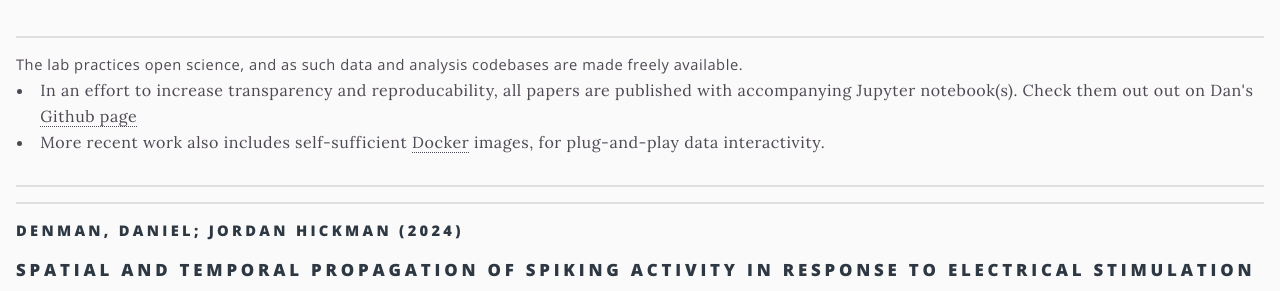
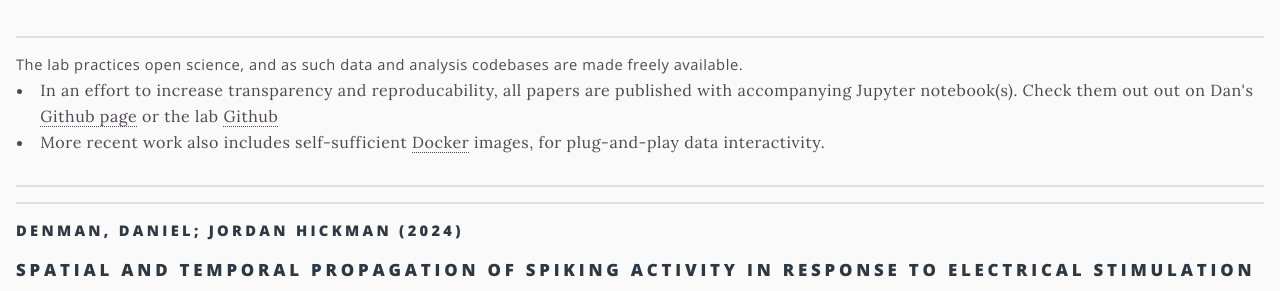
Before and after one commit to denmanlab/denmanlab.github.io, a Jekyll site: the page built from _pages/sharing.html, in a window 1280 px wide and 1299 px high. Shown: the part 393-684 px from the top of the window. Built offline with Jekyll 4.4.1, drawn with Linux system fonts in a browser that asks for light colours.

Commit message:
Update sharing.html to include lab GitHub link
Added a link to the lab's GitHub page for additional resources.

```diff
--- a/_pages/sharing.html
+++ b/_pages/sharing.html
@@ -11,7 +11,7 @@ background-image: code.png#p25_phase.gif
 <hr style="margin:0 0 1em 0;" />
 The lab practices open science, and as such data and analysis codebases are made freely available.
 <ul>
-  <li> In an effort to increase transparency and reproducability, all papers are published with accompanying Jupyter notebook(s). Check them out out on Dan's <a href="https://github.com/danieljdenman">Github page</a></li>
+  <li> In an effort to increase transparency and reproducability, all papers are published with accompanying Jupyter notebook(s). Check them out out on Dan's <a href="https://github.com/danieljdenman">Github page</a> or the lab <a href="https://github.com/denmanlab">Github </a> </li>
   <li> More recent work also includes self-sufficient <a href="http://www.docker.com">Docker</a> images, for plug-and-play data interactivity.</li>
 </ul>
 <hr style="margin:1em 0 1em 0;" />
```
